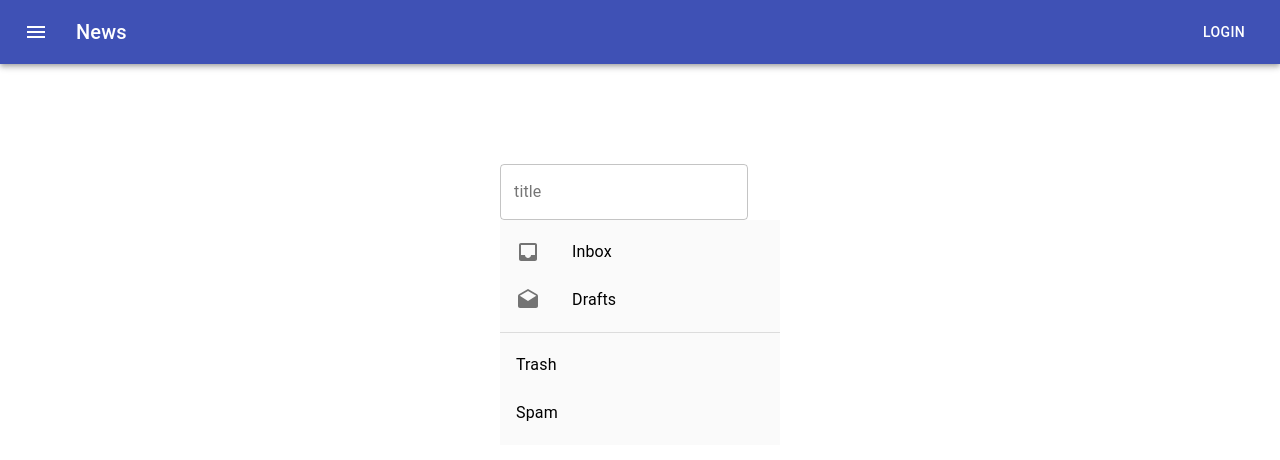
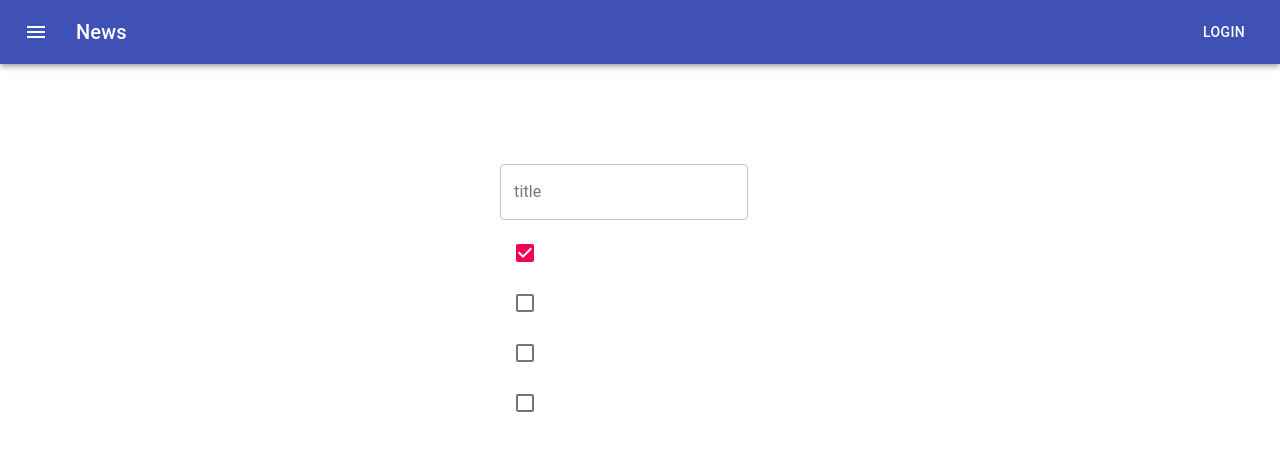
Before and after one commit to yutech941/ToDoList, a React (Create React App) app: page / in a window 1280 px wide. Shown: the top 460 px of the page. Built offline with nearby package versions, Linux system fonts and the light colour scheme.

Commit message:
ToDoList

```diff
--- a/src/components/material-ui/SimpleList.js
+++ b/src/components/material-ui/SimpleList.js
@@ -4,50 +4,59 @@ import List from "@material-ui/core/List";
 import ListItem from "@material-ui/core/ListItem";
 import ListItemIcon from "@material-ui/core/ListItemIcon";
 import ListItemText from "@material-ui/core/ListItemText";
-import Divider from "@material-ui/core/Divider";
-import InboxIcon from "@material-ui/icons/Inbox";
-import DraftsIcon from "@material-ui/icons/Drafts";
+import Checkbox from "@material-ui/core/Checkbox";
 
 const useStyles = makeStyles((theme) => ({
   root: {
     width: "100%",
     maxWidth: 360,
-    backgroundColor: theme.palette.background.default,
+    backgroundColor: theme.palette.background.paper,
   },
 }));
 
-function ListItemLink(props) {
-  return <ListItem button component="a" {...props} />;
-}
+export default function CheckboxList() {
+  const classes = useStyles();
+  const [checked, setChecked] = React.useState([0]);
 
-export default function SimpleList() {
-  const classes = useStyles();
+  const handleToggle = (value) => () => {
+    const currentIndex = checked.indexOf(value);
+    const newChecked = [...checked];
+
+    if (currentIndex === -1) {
+      newChecked.push(value);
+    } else {
+      newChecked.splice(currentIndex, 1);
+    }
+
+    setChecked(newChecked);
+  };
 
   return (
-    <div className={classes.root}>
-      <List component="nav" aria-label="main mailbox folders">
-        <ListItem button>
-          <ListItemIcon>
-            <InboxIcon />
-          </ListItemIcon>
-          <ListItemText primary="Inbox" />
-        </ListItem>
-        <ListItem button>
-          <ListItemIcon>
-            <DraftsIcon />
-          </ListItemIcon>
-          <ListItemText primary="Drafts" />
-        </ListItem>
-      </List>
-      <Divider />
-      <List component="nav" aria-label="secondary mailbox folders">
-        <ListItem button>
-          <ListItemText primary="Trash" />
-        </ListItem>
-        <ListItemLink href="#simple-list">
-          <ListItemText primary="Spam" />
-        </ListItemLink>
-      </List>
-    </div>
+    <List className={classes.root}>
+      {[0, 1, 2, 3].map((value) => {
+        const labelId = `checkbox-list-label-${value}`;
+
+        return (
+          <ListItem
+            key={value}
+            role={undefined}
+            dense
+            button
+            onClick={handleToggle(value)}
+          >
+            <ListItemIcon>
+              <Checkbox
+                edge="start"
+                checked={checked.indexOf(value) !== -1}
+                tabIndex={-1}
+                disableRipple
+                inputProps={{ "aria-labelledby": labelId }}
+              />
+            </ListItemIcon>
+            <ListItemText id={labelId} primary="" />
+          </ListItem>
+        );
+      })}
+    </List>
   );
 }
```
Also changed, not shown: src/components/ListItem.js (deleted), src/components/Task.js (deleted), src/components/ToDoList.js (deleted).
